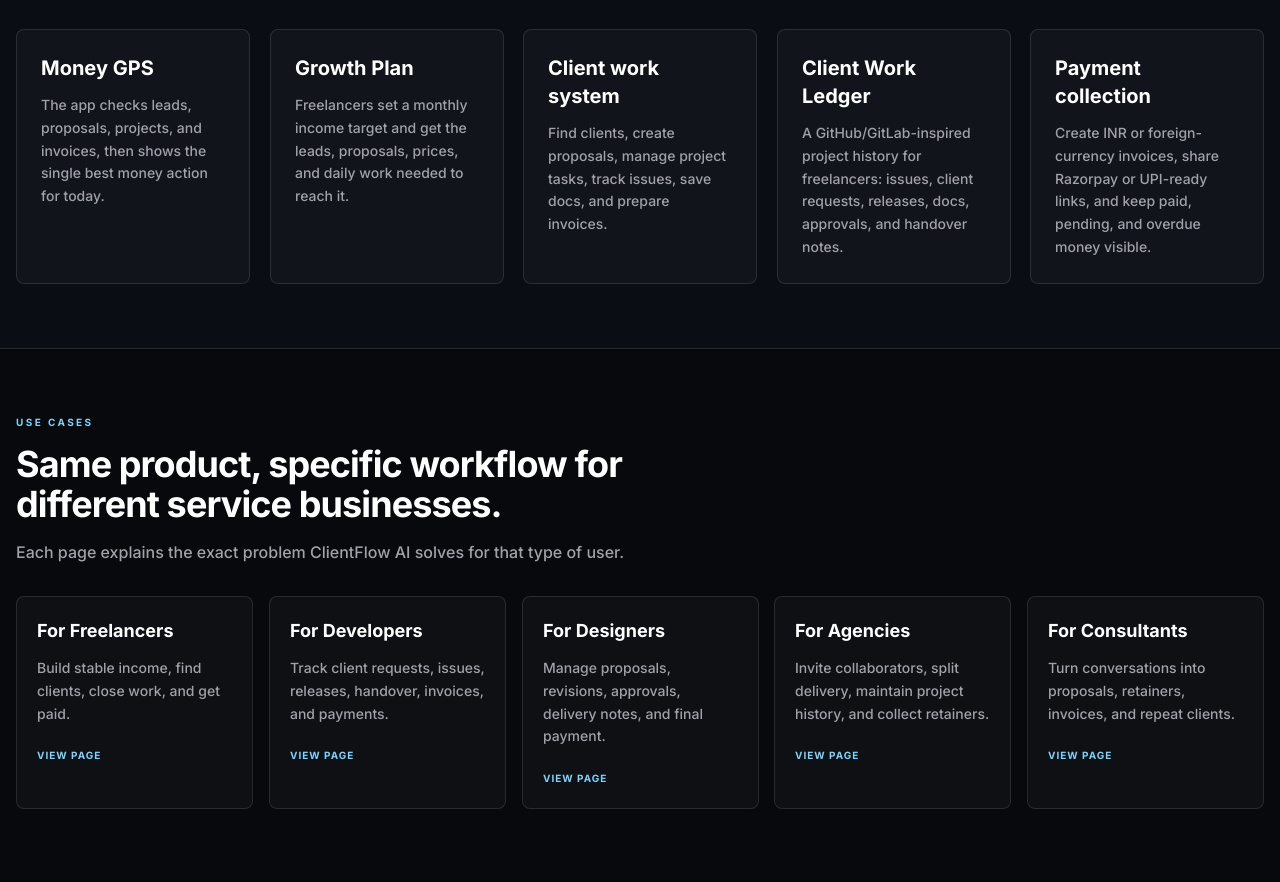
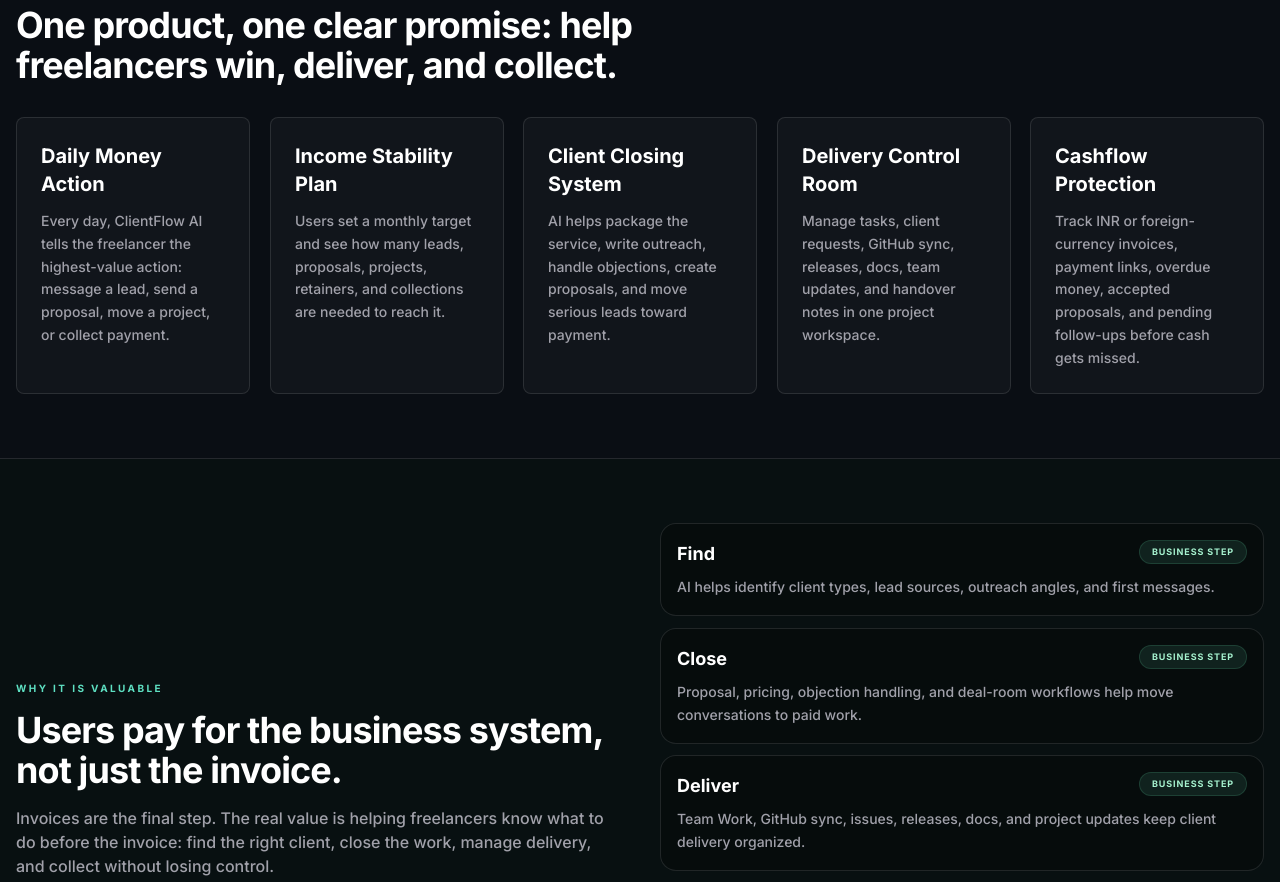
Before and after one commit to AshieqAhamed27/invoicepro, a React (Vite) app in the folder invoicepro/frontend/: page / in a window 1280 px wide. Shown: the part 1145-2027 px from the top of the page. Built offline with nearby package versions, Linux system fonts and the light colour scheme; no server answers.

Commit message:
Improve invoice app flow

```diff
--- a/invoicepro/frontend/src/pages/Home.jsx
+++ b/invoicepro/frontend/src/pages/Home.jsx
@@ -14,24 +14,24 @@ import {
 
 const coreValue = [
   {
-    title: 'Money GPS',
-    text: 'The app checks leads, proposals, projects, and invoices, then shows the single best money action for today.'
+    title: 'Daily Money Action',
+    text: 'Every day, ClientFlow AI tells the freelancer the highest-value action: message a lead, send a proposal, move a project, or collect payment.'
   },
   {
-    title: 'Growth Plan',
-    text: 'Freelancers set a monthly income target and get the leads, proposals, prices, and daily work needed to reach it.'
+    title: 'Income Stability Plan',
+    text: 'Users set a monthly target and see how many leads, proposals, projects, retainers, and collections are needed to reach it.'
   },
   {
-    title: 'Client work system',
-    text: 'Find clients, create proposals, manage project tasks, track issues, save docs, and prepare invoices.'
+    title: 'Client Closing System',
+    text: 'AI helps package the service, write outreach, handle objections, create proposals, and move serious leads toward payment.'
   },
   {
-    title: 'Client Work Ledger',
-    text: 'A GitHub/GitLab-inspired project history for freelancers: issues, client requests, releases, docs, approvals, and handover notes.'
+    title: 'Delivery Control Room',
+    text: 'Manage tasks, client requests, GitHub sync, releases, docs, team updates, and handover notes in one project workspace.'
   },
   {
-    title: 'Payment collection',
-    text: 'Create INR or foreign-currency invoices, share Razorpay or UPI-ready links, and keep paid, pending, and overdue money visible.'
+    title: 'Cashflow Protection',
+    text: 'Track INR or foreign-currency invoices, payment links, overdue money, accepted proposals, and pending follow-ups before cash gets missed.'
   }
 ];
 
@@ -44,11 +44,19 @@ const productFlow = [
 ];
 
 const whyPay = [
-  'It removes confusion by showing one best action instead of many separate tools.',
-  'It helps freelancers earn more by finding and following up with clients.',
-  'It gives a stability plan so freelancers can build income instead of returning to a 9-to-5 job.',
-  'It protects cashflow by showing what payment, proposal, or project needs action today.',
-  'It helps solo freelancers manage bigger and longer client projects.'
+  'Users are not paying only for invoices. They are paying for a system that keeps client acquisition, delivery, and payment collection moving.',
+  'It reduces missed opportunities by showing who to message, what proposal to send, and which payment to collect today.',
+  'It helps freelancers build stable monthly income with lead targets, proposal targets, pricing guidance, and retainer ideas.',
+  'It gives freelancers confidence to take bigger projects by adding teammates, GitHub sync, shared docs, issues, and release tracking.',
+  'It protects cashflow by connecting accepted proposals, active projects, pending invoices, and follow-up actions in one place.'
+];
+
+const valueStack = [
+  ['Find', 'AI helps identify client types, lead sources, outreach angles, and first messages.'],
+  ['Close', 'Proposal, pricing, objection handling, and deal-room workflows help move conversations to paid work.'],
+  ['Deliver', 'Team Work, GitHub sync, issues, releases, docs, and project updates keep client delivery organized.'],
+  ['Collect', 'Invoices, payment links, WhatsApp sharing, international currencies, and payment status protect cashflow.'],
+  ['Grow', 'Money GPS and Growth Plan turn monthly income goals into daily business actions.']
 ];
 
 const verticalUseCases = [
@@ -80,23 +88,23 @@ const plans = [
     name: 'Free',
     price: 'Rs 0',
     note: 'Start and test the workflow',
-    features: ['Create limited invoices', 'Public invoice page', 'Basic client workflow'],
+    features: ['Test the business workspace', 'Create limited invoices', 'See the client-to-payment workflow'],
     cta: 'Create Free Account'
   },
   {
     id: 'monthly',
     name: 'Pro Monthly',
     price: 'Rs 499',
-    note: 'For active freelancers',
-    features: ['Money GPS', 'Freelancer Growth Plan', 'Unlimited local and international invoices'],
+    note: 'For active freelancers who want steady work',
+    features: ['Money GPS daily action', 'AI client coach and proposal writer', 'Team Work with GitHub sync'],
     cta: 'Start Pro'
   },
   {
     id: 'yearly',
     name: 'Pro Yearly',
     price: 'Rs 4999',
-    note: 'Best for long-term business',
-    features: ['Everything in Pro monthly', 'Recurring client workflow', 'Price upgrade and retention agents'],
+    note: 'Best for serious freelance business building',
+    features: ['Everything in monthly Pro', 'Income stability and recurring client planning', 'Long-term project ledger and cashflow control'],
     cta: 'Choose Yearly'
   }
 ];
@@ -108,7 +116,7 @@ const faqs = [
   },
   {
     question: 'Why would freelancers pay for it?',
-    answer: 'Because the product helps them avoid missed money actions: warm leads, accepted proposals, blocked projects, and pending invoices.'
+    answer: 'Because the product helps them avoid missed money actions: warm leads, accepted proposals, blocked projects, pending invoices, retainer chances, and follow-ups that can turn into revenue.'
   },
   {
     question: 'How does it help me avoid going back to a job?',
@@ -232,14 +240,14 @@ export default function Home() {
               </div>
 
               <h1 className="max-w-4xl text-4xl font-black leading-[1.02] tracking-tight text-white sm:text-5xl lg:text-6xl">
-                Find clients. Manage projects.{' '}
+                Turn freelance work into a stable business.{' '}
                 <span className="bg-gradient-to-r from-yellow-200 via-emerald-200 to-sky-200 bg-clip-text text-transparent">
-                  Get paid worldwide.
+                  Find clients and get paid faster.
                 </span>
               </h1>
 
               <p className="mt-6 max-w-2xl text-base font-medium leading-relaxed text-zinc-400 sm:text-lg">
-                ClientFlow AI helps freelancers build stable income, find clients, close work, and get paid.
+                ClientFlow AI helps freelancers find clients, close deals, manage delivery, collaborate on bigger projects, and collect local or international payments.
               </p>
 
               <p className="mt-3 max-w-2xl text-sm font-semibold leading-relaxed text-zinc-500">
@@ -372,7 +380,7 @@ export default function Home() {
             <div className="max-w-2xl">
               <p className="text-[10px] font-black uppercase tracking-[0.24em] text-yellow-300">What it does</p>
               <h2 className="mt-3 text-3xl font-black tracking-tight text-white sm:text-4xl">
-                One product, one clear purpose: move money forward.
+                One product, one clear promise: help freelancers win, deliver, and collect.
               </h2>
             </div>
 
@@ -381,6 +389,41 @@ export default function Home() {
                 <div key={item.title} className="rounded-[1.5rem] border border-white/8 bg-white/[0.03] p-6 transition-all hover:-translate-y-1 hover:border-yellow-300/25">
                   <h3 className="text-xl font-black text-white">{item.title}</h3>
                   <p className="mt-3 text-sm font-medium leading-relaxed text-zinc-400">{item.text}</p>
+                </div>
+              ))}
+            </div>
+          </div>
+        </section>
+
+        <section className="border-b border-white/5 bg-emerald-400/[0.035] py-14 sm:py-16">
+          <div className="container-custom responsive-heading-grid">
+            <div>
+              <p className="text-[10px] font-black uppercase tracking-[0.24em] text-emerald-300">Why it is valuable</p>
+              <h2 className="mt-3 text-3xl font-black tracking-tight text-white sm:text-4xl">
+                Users pay for the business system, not just the invoice.
+              </h2>
+              <p className="mt-4 text-sm font-medium leading-relaxed text-zinc-400 sm:text-base">
+                Invoices are the final step. The real value is helping freelancers know what to do before the invoice: find the right client, close the work, manage delivery, and collect without losing control.
+              </p>
+              <button
+                type="button"
+                onClick={() => goToApp('/payment', 'value_stack_start_trial')}
+                className="mt-6 btn btn-primary px-6 py-3 text-sm"
+              >
+                Start Free Trial
+              </button>
+            </div>
+
+            <div className="grid gap-3">
+              {valueStack.map(([title, detail]) => (
+                <div key={title} className="rounded-2xl border border-white/8 bg-black/25 p-4 transition-all hover:-translate-y-1 hover:border-emerald-300/25">
+                  <div className="flex flex-col gap-2 sm:flex-row sm:items-start sm:justify-between">
+                    <h3 className="text-lg font-black text-white">{title}</h3>
+                    <span className="rounded-full border border-emerald-300/15 bg-emerald-300/10 px-3 py-1 text-[9px] font-black uppercase tracking-widest text-emerald-200">
+                      Business step
+                    </span>
+                  </div>
+                  <p className="mt-2 text-sm font-medium leading-relaxed text-zinc-400">{detail}</p>
                 </div>
               ))}
             </div>
--- a/invoicepro/frontend/src/pages/Payment.jsx
+++ b/invoicepro/frontend/src/pages/Payment.jsx
@@ -25,7 +25,7 @@ const planDetails = {
     amount: 499,
     currency: "INR",
     label: "Pro Monthly",
-    note: "Unlimited invoices, AI revenue coach, payment links, and recurring billing.",
+    note: "Daily money actions, AI client coach, proposals, Team Work, GitHub sync, and payment collection.",
     duration: "Billed every 30 days",
     amountSource: "fallback"
   },
@@ -33,7 +33,7 @@ const planDetails = {
     amount: 4999,
     currency: "INR",
     label: "Pro Annual",
-    note: "Best value with AI revenue coaching for repeat-billing businesses.",
+    note: "Best value for freelancers building stable income, repeat clients, and long-term cashflow.",
     duration: "Billed every 365 days",
     amountSource: "fallback"
   },
@@ -41,7 +41,7 @@ const planDetails = {
     amount: 999,
     currency: "INR",
     label: "Founder 90 Days",
-    note: "Early-user offer: 90 days of Pro access with one-time Razorpay payment.",
+    note: "Early-user offer: 90 days of the full client-to-cashflow workspace.",
     duration: "Valid for 90 days",
     amountSource: "fallback",
     checkoutType: "one_time"
@@ -75,6 +75,15 @@ const mapPlansById = (plans = []) =>
     }
     return acc;
   }, {});
+
+const proValueItems = [
+  'Money GPS: one best revenue action each day',
+  'AI Client Coach: find, talk, close, and collect',
+  'Proposal Writer and Deal Room for better conversion',
+  'Team Work with project ledger and GitHub sync',
+  'Unlimited INR and international invoices',
+  'Payment tracking, UPI/Razorpay links, and cashflow control'
+];
 
 export default function Payment() {
   const [plan, setPlan] = useState('monthly');
@@ -467,12 +476,11 @@ export default function Payment() {
                <p className="text-[10px] font-black uppercase tracking-widest text-yellow-400">Secure Checkout</p>
             </div>
             <h1 className="text-4xl font-bold sm:text-5xl xl:text-7xl tracking-tight text-white mb-6 leading-none">
-              Upgrade to <br /> <span className="text-zinc-600">Pro.</span>
+              Upgrade from invoice tool to <br /> <span className="text-zinc-600">business system.</span>
             </h1>
 
             <p className="max-w-xl text-base sm:text-lg text-zinc-500 font-medium leading-relaxed mb-8 sm:mb-10">
-              Start a real Razorpay subscription and unlock unlimited invoices, AI collection prompts,
-              payment links, and recurring billing for your business.
+              Pro helps freelancers find clients, close work, manage delivery, connect GitHub, send proposals and invoices, and protect cashflow.
             </p>
 
             <div className="premium-panel p-5 sm:p-8 relative overflow-hidden group">
@@ -515,30 +523,12 @@ export default function Payment() {
                </div>
 
                 <div className="grid grid-cols-1 sm:grid-cols-2 gap-4 sm:gap-6 md:gap-8 text-[10px] font-black uppercase tracking-widest text-zinc-500">
-                  <div className="flex items-center gap-4 group/item">
-                     <div className="h-2 w-2 rounded-full bg-emerald-500 shadow-[0_0_8px_rgba(16,185,129,0.5)]" />
-                     <p className="group-hover:text-white transition-colors">Unlimited Invoices</p>
-                  </div>
-                  <div className="flex items-center gap-4 group/item">
-                     <div className="h-2 w-2 rounded-full bg-emerald-500 shadow-[0_0_8px_rgba(16,185,129,0.5)]" />
-                     <p className="group-hover:text-white transition-colors">Recurring Billing</p>
-                  </div>
-                  <div className="flex items-center gap-4 group/item">
-                     <div className="h-2 w-2 rounded-full bg-emerald-500 shadow-[0_0_8px_rgba(16,185,129,0.5)]" />
-                     <p className="group-hover:text-white transition-colors">Secure Razorpay Checkout</p>
-                  </div>
-                  <div className="flex items-center gap-4 group/item">
-                     <div className="h-2 w-2 rounded-full bg-emerald-500 shadow-[0_0_8px_rgba(16,185,129,0.5)]" />
-                     <p className="group-hover:text-white transition-colors">AI Revenue Coach</p>
-                  </div>
-                  <div className="flex items-center gap-4 group/item">
-                     <div className="h-2 w-2 rounded-full bg-emerald-500 shadow-[0_0_8px_rgba(16,185,129,0.5)]" />
-                     <p className="group-hover:text-white transition-colors">Reminder Copy Assistant</p>
-                  </div>
-                  <div className="flex items-center gap-4 group/item">
-                     <div className="h-2 w-2 rounded-full bg-emerald-500 shadow-[0_0_8px_rgba(16,185,129,0.5)]" />
-                     <p className="group-hover:text-white transition-colors">{current.duration}</p>
-                  </div>
+                  {proValueItems.map((item) => (
+                    <div key={item} className="flex items-center gap-4 group/item">
+                       <div className="h-2 w-2 rounded-full bg-emerald-500 shadow-[0_0_8px_rgba(16,185,129,0.5)]" />
+                       <p className="group-hover:text-white transition-colors">{item}</p>
+                    </div>
+                  ))}
                 </div>
             </div>
           </section>
```
